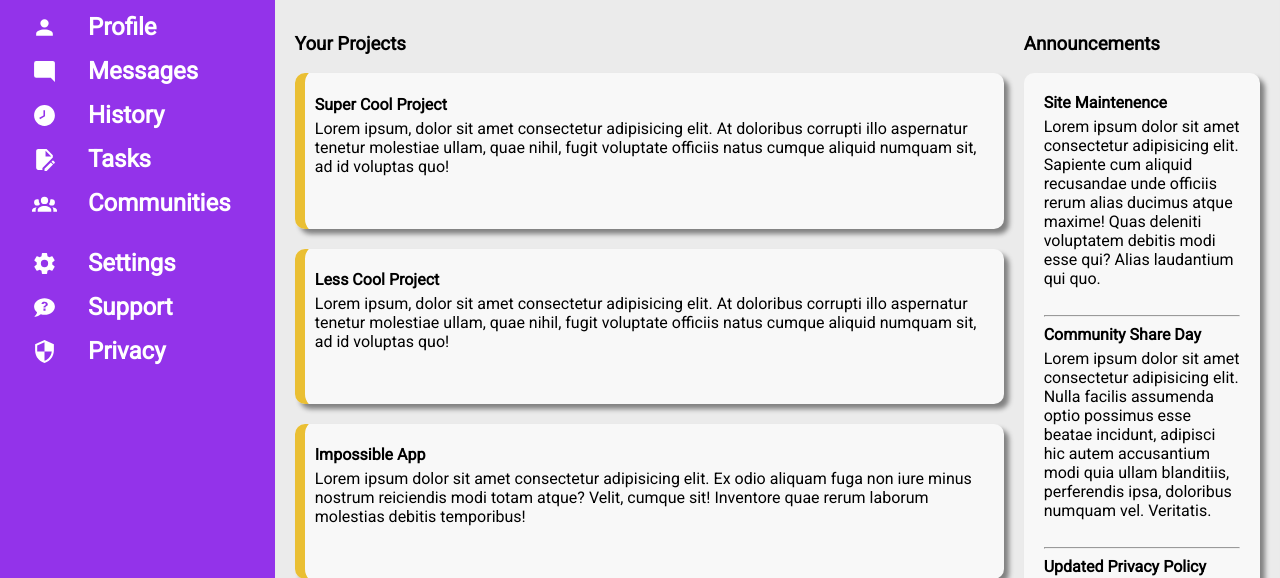
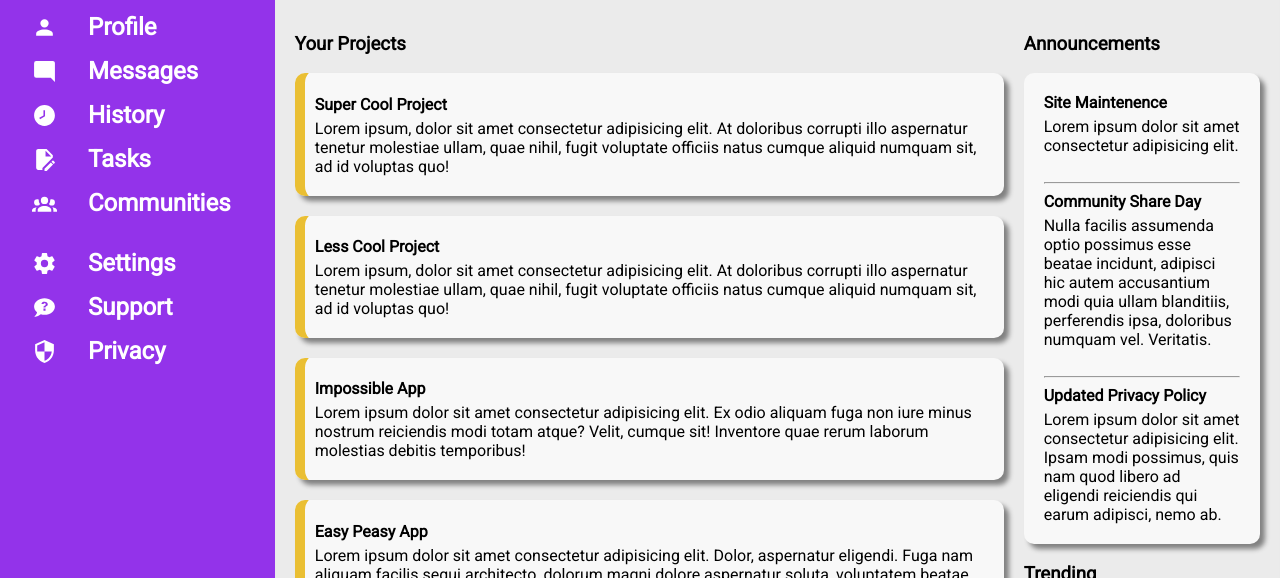
Before and after one commit to DayanWalter/TOP-admin-dashboard, a plain HTML site: page index.html in a window 1280 px wide. Shown: the part 151-729 px from the top of the page. Drawn offline with Linux system fonts and the light colour scheme.

Commit message:
Reduced lorem text

```diff
--- a/index.html
+++ b/index.html
@@ -100,19 +100,19 @@
                 <div class="block-rs-top">
                     <div class="card-rs-top">
                         <h4>Site Maintenence</h4>
-                        <span>Lorem ipsum dolor sit amet consectetur adipisicing elit. Sapiente cum aliquid recusandae unde officiis rerum alias ducimus atque maxime! Quas deleniti voluptatem debitis modi esse qui? Alias laudantium qui quo.</span>
+                        <span>Lorem ipsum dolor sit amet consectetur adipisicing elit. </span>
                     </div>
                     <br>
                     <hr>
                     <div class="card-rs-top">
                         <h4>Community Share Day</h4>
-                        <span>Lorem ipsum dolor sit amet consectetur adipisicing elit. Nulla facilis assumenda optio possimus esse beatae incidunt, adipisci hic autem accusantium modi quia ullam blanditiis, perferendis ipsa, doloribus numquam vel. Veritatis.</span>
+                        <span>Nulla facilis assumenda optio possimus esse beatae incidunt, adipisci hic autem accusantium modi quia ullam blanditiis, perferendis ipsa, doloribus numquam vel. Veritatis.</span>
                     </div>
                     <br>
                     <hr>
                     <div class="card-rs-top">
                         <h4>Updated Privacy Policy</h4>
-                        <span>Lorem ipsum dolor sit amet consectetur adipisicing elit. Ipsam modi possimus, quis nam quod libero ad eligendi reiciendis qui earum adipisci, nemo ab. Voluptates quam libero tenetur, laudantium dolores optio.</span>
+                        <span>Lorem ipsum dolor sit amet consectetur adipisicing elit. Ipsam modi possimus, quis nam quod libero ad eligendi reiciendis qui earum adipisci, nemo ab. </span>
                     </div>
                 </div>
                 <h3>Trending</h3>
```
